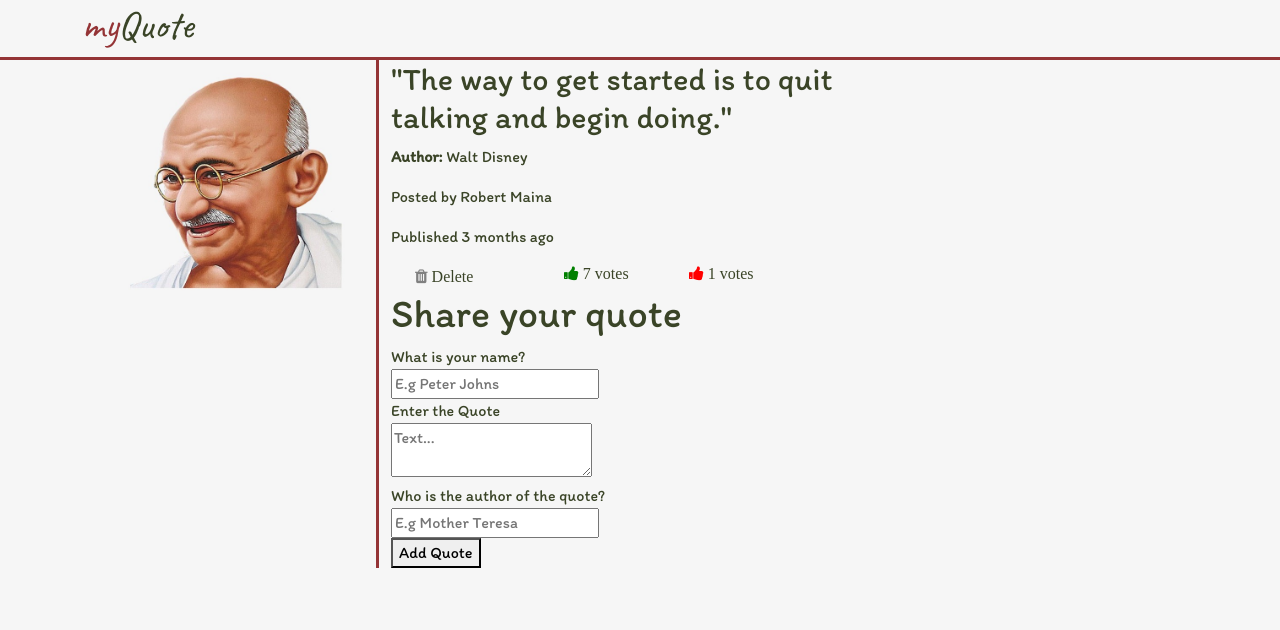
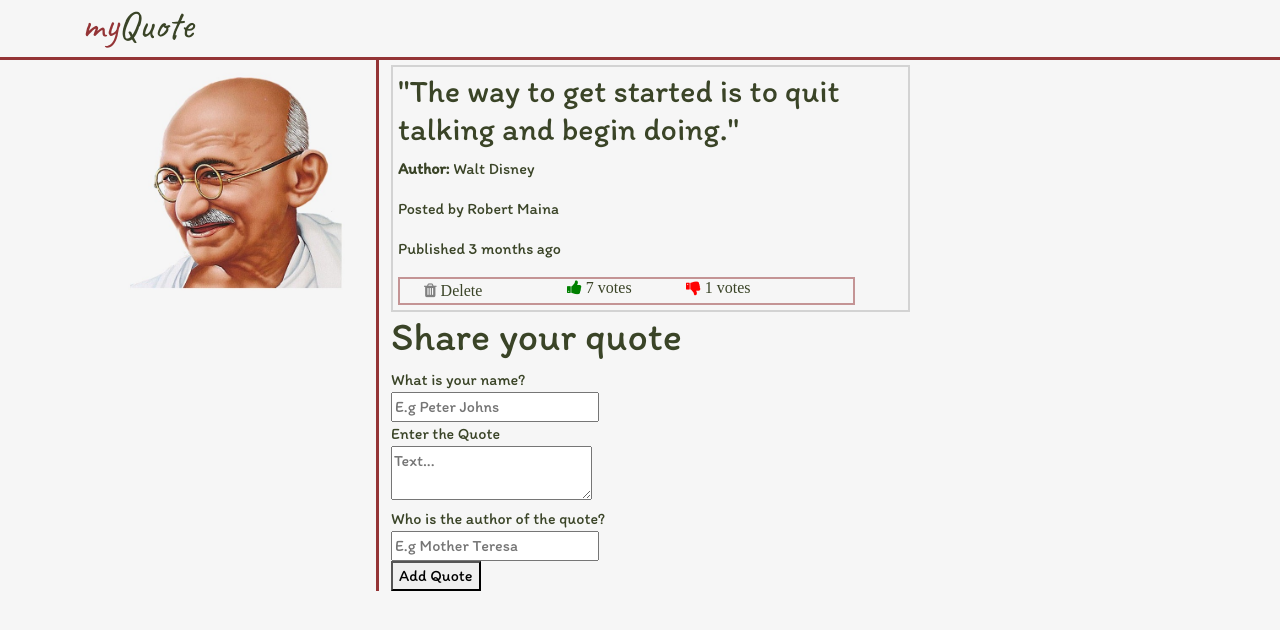
Before and after one commit to Robert-Moringa/Quotes, an Angular app: page / in a window 1280 px wide. Shown: the top 630 px of the page. Built offline with nearby package versions, Linux system fonts and the light colour scheme.

Commit message:
added border to component details

```diff
--- a/src/app/quote-details/quote-details.component.html
+++ b/src/app/quote-details/quote-details.component.html
@@ -2,7 +2,7 @@
 
 <div class="container row">
 
-    <div class=" container row" >
+    <div class=" container row" style="border: 2px solid rgba(148, 52, 54, 0.5);">
         <div class="col-md-4">
             <i (click)='quoteDelete(true)' class="fa fa-trash" style="color: grey;"> <span style="color: rgba(58, 68, 39, 1);" > Delete</span></i>
         </div>
@@ -11,7 +11,7 @@
         </div>
 
         <div class="row col-md-4">
-            <i class="fa fa-thumbs-up" style="color: red;"> <span style="color: rgba(58, 68, 39, 1);" > 1 votes</span></i>
+            <i class="fa fa-thumbs-down" style="color: red;"> <span style="color: rgba(58, 68, 39, 1);" > 1 votes</span></i>
         </div>
     </div>
 </div>
--- a/src/app/quotes/quotes.component.html
+++ b/src/app/quotes/quotes.component.html
@@ -14,8 +14,8 @@
     <div class="col-md-3">
         <img src="./assets/mahatmac.png" alt="Mahatma Gadhi gave inspirational quotes" width="100%">
     </div>
-    <div class="col-md-6" style="border-left: 3px solid rgba(148, 52, 54, 1);">
-        <div *ngFor='let quote of quotes; let i= index'>
+    <div class="col-md-6" style="border-left: 3px solid rgba(148, 52, 54, 1); ">
+        <div *ngFor='let quote of quotes; let i= index' style="border: 2px solid lightgray; padding: 5px 5px; margin-top: 5px;">
             <!-- quote -->
             <div>
                 <h2> "{{ quote.theQuote }}" </h2>
@@ -31,7 +31,6 @@
                 <app-quote-details  [quotes]='quotes' (isDelete)='toDelete($event,i)'></app-quote-details>
             </div>
 
-            <div></div>
         </div>
 
         <app-quote-form (addQuote)='addNewQuote($event)'></app-quote-form>
```
